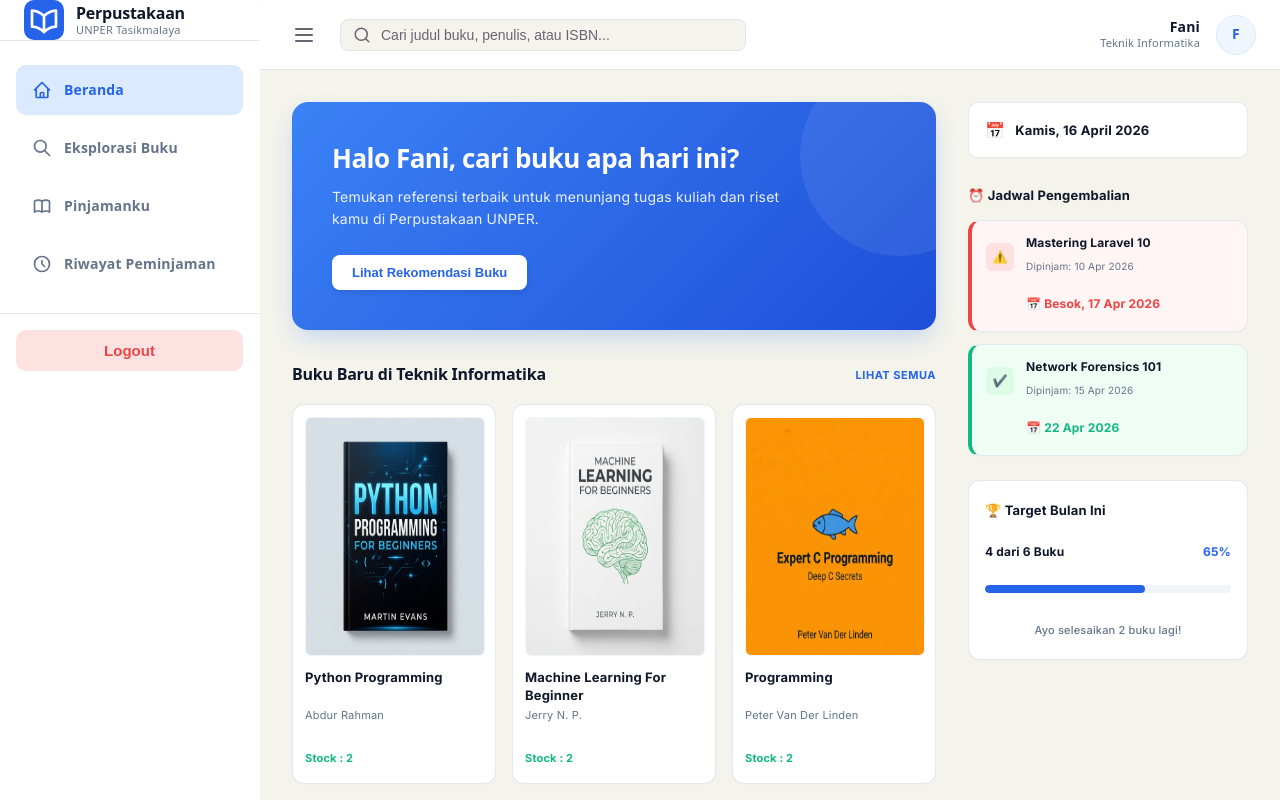
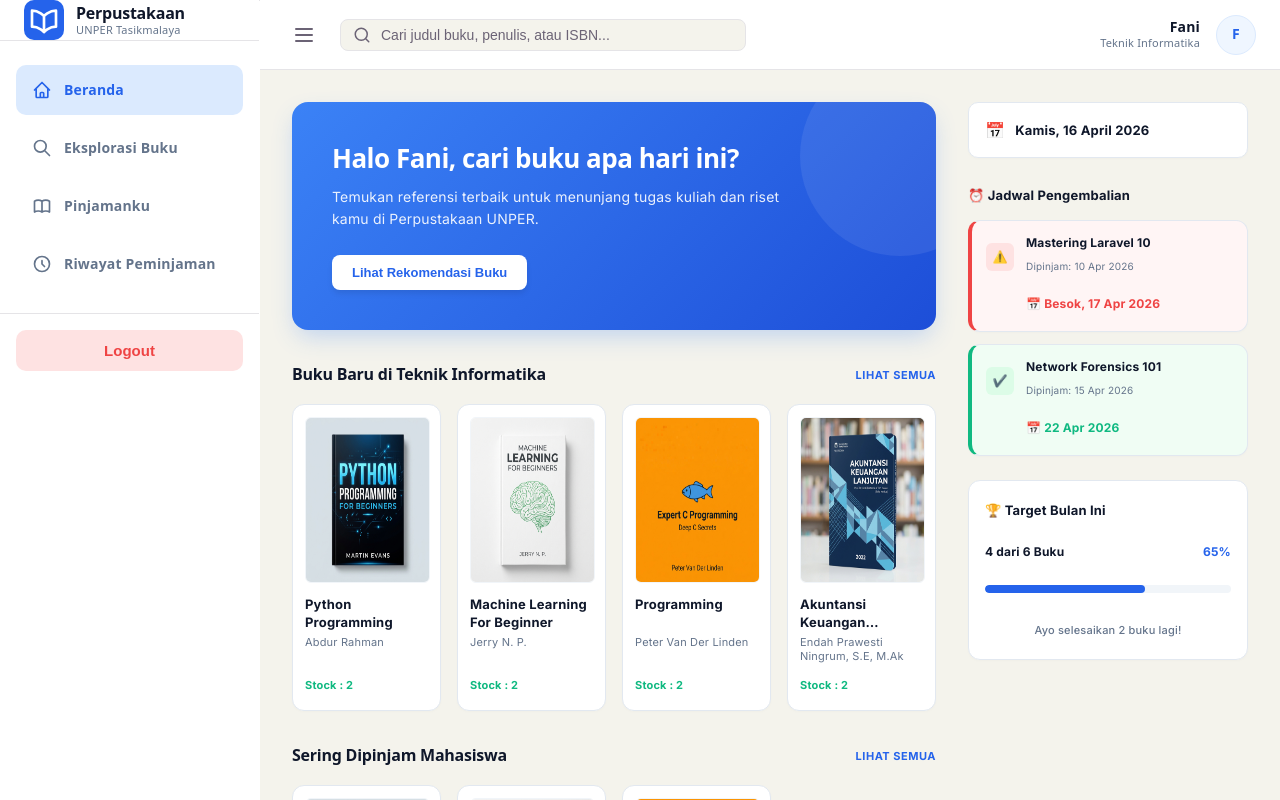
Before and after one commit to faniintannuraini/sistemperpus-frontend, a React app: page /student/dashboard in a window 1280 px wide. Built offline with nearby package versions, Linux system fonts and the light colour scheme; the HTML template or start-up script is replaced by a standard one.

Commit message:
feat: mengganti ukuran card

```diff
--- a/src/styles/student-dashboard.css
+++ b/src/styles/student-dashboard.css
@@ -133,11 +133,17 @@
 /* Books Grid & Cards */
 .books-grid {
   display: grid;
-  grid-template-columns: repeat(3, 1fr);
+  grid-template-columns: repeat(4, 1fr);
   gap: 16px;
 }
 
-@media (max-width: 900px) {
+@media (max-width: 1024px) {
+  .books-grid {
+    grid-template-columns: repeat(3, 1fr);
+  }
+}
+
+@media (max-width: 640px) {
   .books-grid {
     grid-template-columns: repeat(2, 1fr);
   }
```
